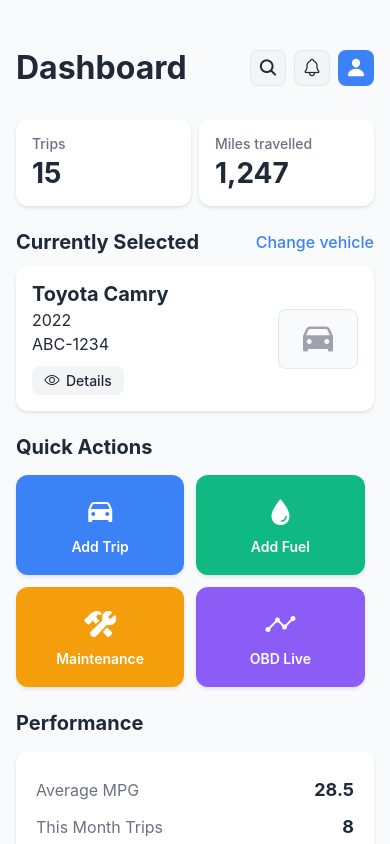
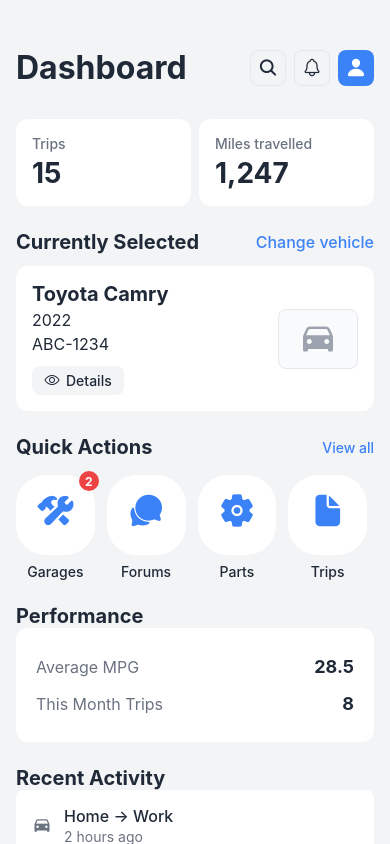
Before and after one commit to CarLog-Mobile/carlog-frontend, a React Native app: screen / in a window 390 px wide. Built offline with nearby package versions, Linux system fonts and the light colour scheme.

Commit message:
Refactor DashboardScreen quick actions and styles; replaced actions with new options, added badges, and improved layout for better user experience.

```diff
--- a/screens/DashboardScreen.tsx
+++ b/screens/DashboardScreen.tsx
@@ -25,10 +25,10 @@ export default function DashboardScreen({ navigation }: any) {
   };
 
   const quickActions = [
-    { title: 'Add Trip', icon: 'car' as const, color: '#3b82f6', onPress: () => navigation.navigate('Trips') },
-    { title: 'Add Fuel', icon: 'water' as const, color: '#10b981', onPress: () => navigation.navigate('Fuel') },
-    { title: 'Maintenance', icon: 'construct' as const, color: '#f59e0b', onPress: () => navigation.navigate('Maintenance') },
-    { title: 'OBD Live', icon: 'analytics' as const, color: '#8b5cf6', onPress: () => navigation.navigate('OBDLive') },
+    { title: 'Garages', icon: 'construct' as const, badge: 2, onPress: () => navigation.navigate('Garages') },
+    { title: 'Forums', icon: 'chatbubbles' as const, onPress: () => navigation.navigate('Forums') },
+    { title: 'Parts', icon: 'settings' as const, onPress: () => navigation.navigate('Parts') },
+    { title: 'Trips', icon: 'document' as const, onPress: () => navigation.navigate('Trips') },
   ];
 
   const recentActivity = [
@@ -103,17 +103,28 @@ export default function DashboardScreen({ navigation }: any) {
 
           {/* Quick Actions */}
           <View style={styles.section}>
+            <View style={styles.sectionHeader}>
               <Text style={styles.sectionTitle}>Quick Actions</Text>
+              <TouchableOpacity>
+                <Text style={styles.viewAllText}>View all</Text>
+              </TouchableOpacity>
+            </View>
                                                    <View style={styles.quickActionsGrid}>
                 {quickActions.map((action, index) => (
+                  <View key={index} style={styles.quickActionContainer}>
                     <TouchableOpacity
-                   key={index}
-                   style={[styles.quickActionCard, { backgroundColor: action.color }]}
+                      style={styles.quickActionCard}
                       onPress={action.onPress}
                     >
-                   <Ionicons name={action.icon} size={32} color="white" style={styles.quickActionIcon} />
+                      {action.badge && (
+                        <View style={styles.badge}>
+                          <Text style={styles.badgeText}>{action.badge}</Text>
+                        </View>
+                      )}
+                                             <Ionicons name={action.icon} size={36} color="#3b82f6" style={styles.quickActionIcon} />
+                    </TouchableOpacity>
                     <Text style={styles.quickActionText}>{action.title}</Text>
-                 </TouchableOpacity>
+                  </View>
                 ))}
               </View>
           </View>
@@ -153,7 +164,7 @@ export default function DashboardScreen({ navigation }: any) {
 const styles = StyleSheet.create({
   container: {
     flex: 1,
-    backgroundColor: '#f9fafb',
+    backgroundColor: '#F3F4F6',
   },
 
   header: {
@@ -216,11 +227,6 @@ const styles = StyleSheet.create({
     padding: 16,
     flex: 1,
     alignItems: 'flex-start',
-    shadowColor: '#000',
-    shadowOffset: { width: 0, height: 2 },
-    shadowOpacity: 0.1,
-    shadowRadius: 3.84,
-    elevation: 5,
   },
   statValue: {
     fontSize: 28,
@@ -240,11 +246,6 @@ const styles = StyleSheet.create({
     backgroundColor: 'white',
     borderRadius: 12,
     padding: 16,
-    shadowColor: '#000',
-    shadowOffset: { width: 0, height: 2 },
-    shadowOpacity: 0.1,
-    shadowRadius: 3.84,
-    elevation: 5,
   },
   vehicleHeader: {
     flexDirection: 'row',
@@ -318,48 +319,71 @@ const styles = StyleSheet.create({
   section: {
     marginBottom: 24,
   },
+  sectionHeader: {
+    flexDirection: 'row',
+    justifyContent: 'space-between',
+    alignItems: 'center',
+    marginBottom: 16,
+  },
   sectionTitle: {
     fontSize: 20,
     fontWeight: 'bold',
     color: '#1f2937',
-    marginBottom: 16,
+  },
+  viewAllText: {
+    fontSize: 14,
+    color: '#3b82f6',
+    fontWeight: '500',
   },
   quickActionsGrid: {
     flexDirection: 'row',
     flexWrap: 'wrap',
     gap: 12,
   },
+  quickActionContainer: {
+    alignItems: 'center',
+    width: '22%',
+  },
   quickActionCard: {
-    backgroundColor: '#3b82f6',
-    borderRadius: 12,
-    padding: 20,
-    width: '47%',
+    backgroundColor: 'white',
+    borderRadius: 30,
+    padding: 16,
     alignItems: 'center',
-    shadowColor: '#000',
-    shadowOffset: { width: 0, height: 2 },
-    shadowOpacity: 0.1,
-    shadowRadius: 3.84,
-    elevation: 5,
+    justifyContent: 'center',
+    position: 'relative',
+    width: '100%',
+    height: 80,
+    marginBottom: 8,
   },
   quickActionIcon: {
-    fontSize: 32,
     marginBottom: 8,
   },
   quickActionText: {
+    color: '#1f2937',
+    fontSize: 14,
+    fontWeight: '500',
+    textAlign: 'center',
+  },
+  badge: {
+    position: 'absolute',
+    top: -4,
+    right: -4,
+    backgroundColor: '#ef4444',
+    borderRadius: 10,
+    width: 20,
+    height: 20,
+    alignItems: 'center',
+    justifyContent: 'center',
+  },
+  badgeText: {
     color: 'white',
-    fontSize: 14,
-    fontWeight: '600',
-    textAlign: 'center',
+    fontSize: 12,
+    fontWeight: 'bold',
   },
   performanceCard: {
     backgroundColor: 'white',
     borderRadius: 12,
     padding: 20,
-    shadowColor: '#000',
-    shadowOffset: { width: 0, height: 2 },
-    shadowOpacity: 0.1,
-    shadowRadius: 3.84,
-    elevation: 5,
   },
   performanceItem: {
     flexDirection: 'row',
@@ -383,11 +407,6 @@ const styles = StyleSheet.create({
     borderRadius: 8,
     padding: 16,
     marginBottom: 8,
-    shadowColor: '#000',
-    shadowOffset: { width: 0, height: 1 },
-    shadowOpacity: 0.1,
-    shadowRadius: 2,
-    elevation: 2,
   },
   activityIcon: {
     fontSize: 20,
```
Lines whose indentation alone changed are shown as unchanged.
